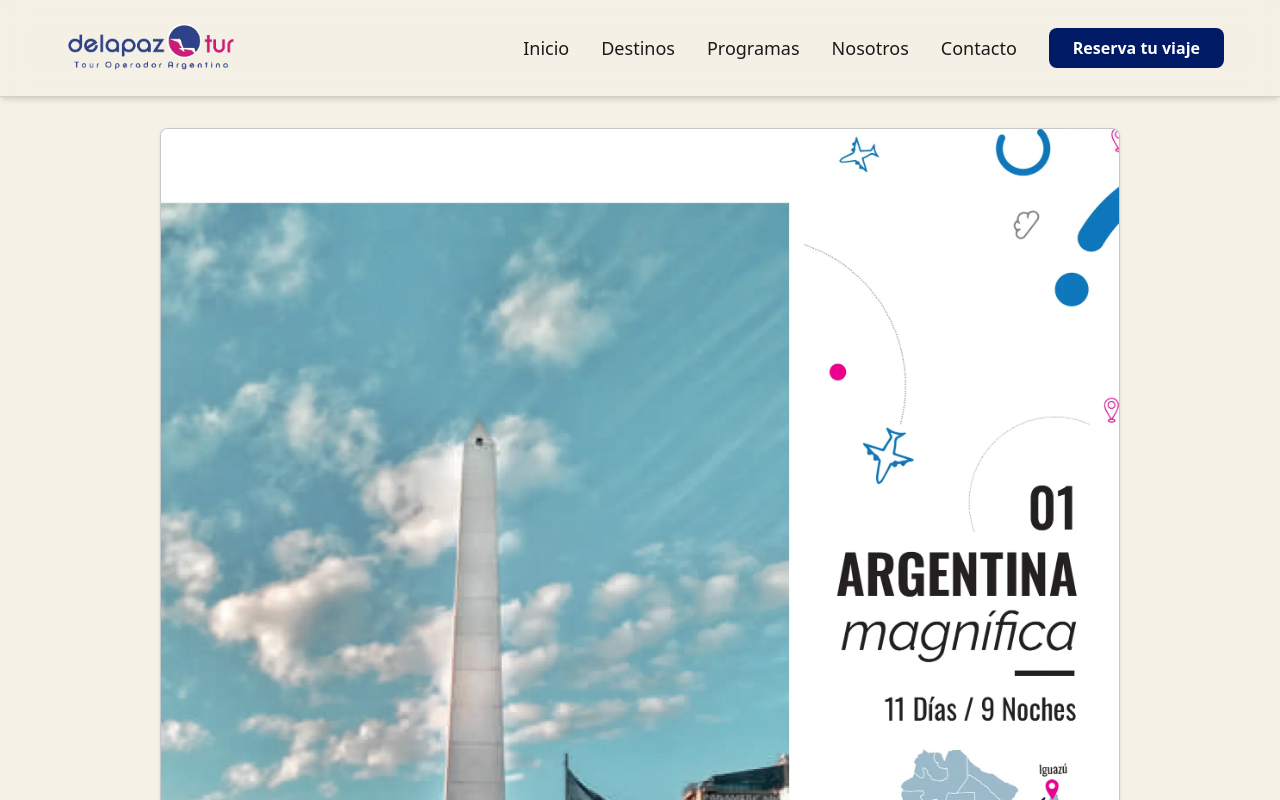
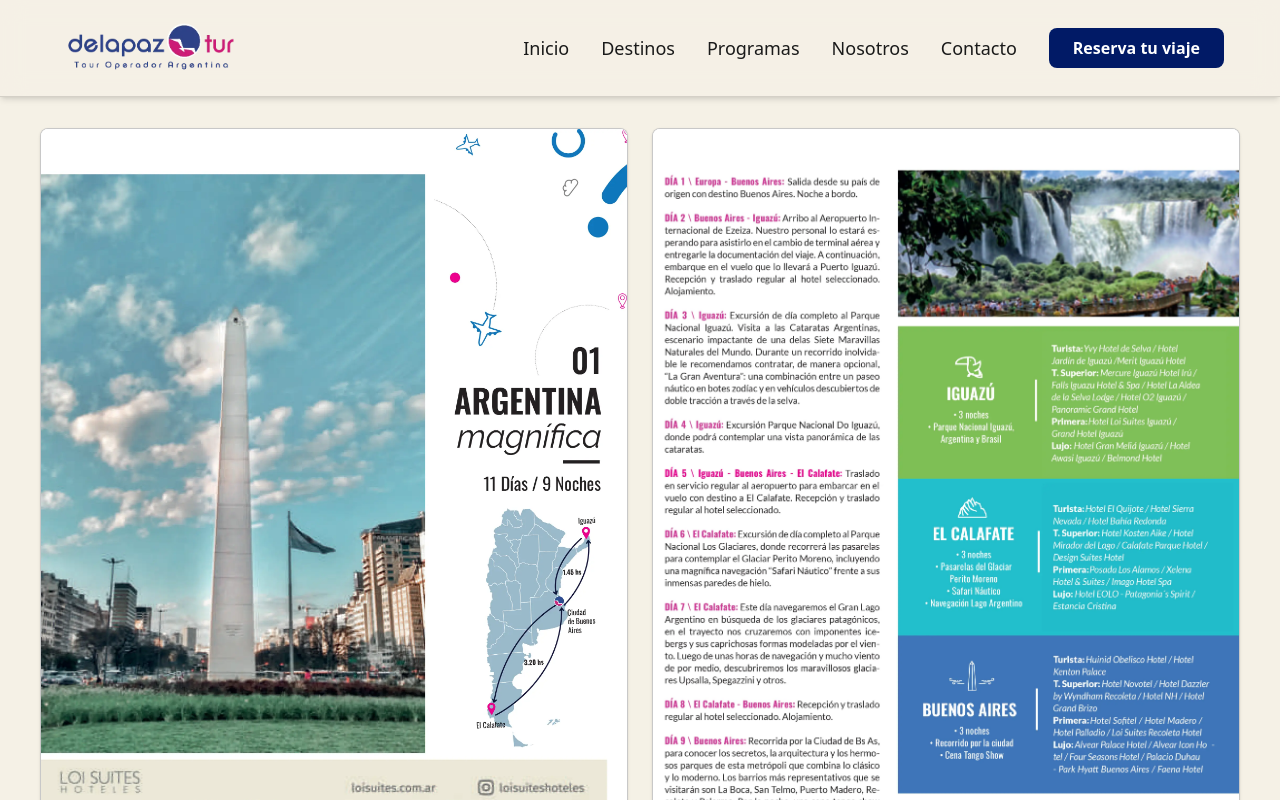
Before and after one commit to Benicere/juani-viajes, a Next.js app: page /programas/1 in a window 1280 px wide. Shown: the top 800 px of the page. Built offline with nearby package versions, Linux system fonts and the light colour scheme.

Commit message:
Images in Programas

```diff
--- a/src/app/programas/[programId]/page.tsx
+++ b/src/app/programas/[programId]/page.tsx
@@ -85,29 +85,43 @@ export default async function ProgramaDetallePage({
       <Navbar />
       <main className="min-h-screen bg-[color:var(--color-background)] text-[color:var(--color-foreground)]">
         <section className="pt-8 pb-16">
-          <div className="max-w-5xl mx-auto px-3 sm:px-5 lg:px-8 flex flex-col gap-0">
+          <div className="max-w-screen-2xl mx-auto px-2 sm:px-6 lg:px-10">
             {images.length === 0 && (
               <div className="text-center text-[color:var(--color-muted)] bg-white rounded-xl border border-[color:var(--color-muted)]/20 px-6 py-10 shadow-sm">
                 Aún no hay imágenes para este programa.
               </div>
             )}
 
-            {images.map((img) => (
+            <div className="grid grid-cols-1 lg:grid-cols-2 gap-6">
+              {images.map((img, index) => {
+                const isOdd = images.length % 2 === 1;
+                const isLast = index === images.length - 1;
+                const centerLast = isOdd && isLast;
+
+                return (
                   <div
                     key={img.file}
-                className="relative w-full rounded-lg border border-[color:var(--color-muted)]/30 shadow-sm bg-white overflow-hidden"
+                    className={centerLast ? "lg:col-span-2 lg:flex lg:justify-center" : ""}
+                  >
+                    <div
+                      className={`relative w-full rounded-lg border border-[color:var(--color-muted)]/30 shadow-sm bg-white overflow-hidden ${
+                        centerLast ? "lg:max-w-[860px]" : ""
+                      }`}
                     >
                       <Image
                         src={img.url}
                         alt={`${title} - ${img.file}`}
-                  width={1400}
-                  height={2400}
+                        width={1600}
+                        height={2600}
                         className="w-full h-auto object-contain bg-white"
-                  sizes="(max-width: 768px) 100vw, (max-width: 1440px) 92vw, 1200px"
+                        sizes="(max-width: 1024px) 100vw, (max-width: 1536px) 50vw, 860px"
                         priority
                       />
                     </div>
-            ))}
+                  </div>
+                );
+              })}
+            </div>
           </div>
         </section>
       </main>
```
Lines whose indentation alone changed are shown as unchanged.
